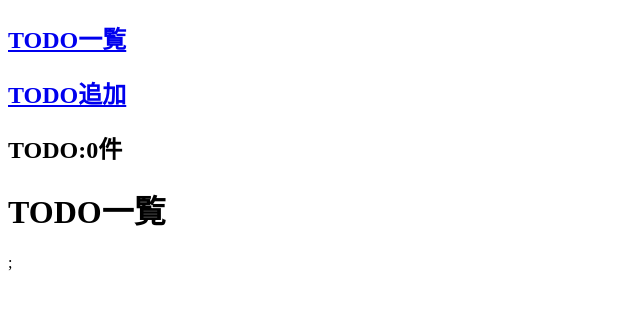
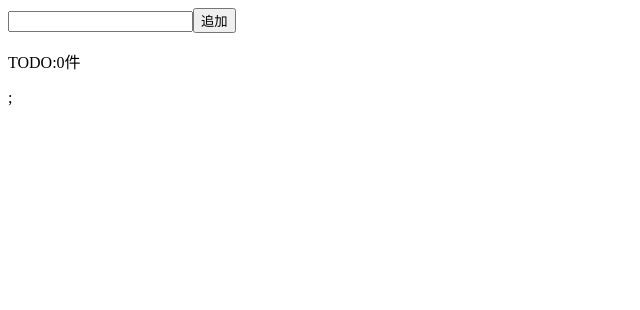
Before and after one commit to sasayu50202/study-redux, a Next.js app: page / in a window 1280 px wide. Shown: the top 310 px of the page, without its empty margins (0-640 px from the left). Built offline with nearby package versions, Linux system fonts and the light colour scheme.

Commit message:
Toolkitに書き換え

```diff
--- a/src/components/Header.tsx
+++ /dev/null
@@ -1,22 +0,0 @@
-import { RootState } from "@/state";
-import Link from "next/link";
-import { FC } from "react";
-import { useSelector } from "react-redux";
-
-export const Header: FC = () => {
-  const todos = useSelector((state: RootState) => state.todos);
-
-  return (
-    <header>
-      <nav>
-        <h2>
-          <Link href="/">TODO一覧</Link>
-        </h2>
-        <h2>
-          <Link href="/add">TODO追加</Link>
-        </h2>
-      </nav>
-      <h2>TODO:{todos.length}件</h2>
-    </header>
-  );
-};
--- a/src/pages/index.tsx
+++ b/src/pages/index.tsx
@@ -1,21 +1,29 @@
-import { Header } from "@/components/Header";
 import { RootState } from "@/state";
-import { toggleTodo } from "@/state/todos";
+import { addTodo, toggleTodo } from "@/state/todos";
 import { Todo } from "@/types";
 import { NextPage } from "next";
+import { ComponentProps } from "react";
 import { useDispatch, useSelector } from "react-redux";
 
 const Home: NextPage = () => {
   const todos = useSelector((state: RootState) => state.todos);
   const dispatch = useDispatch();
   const toggleIsDone = (id: Todo["id"]) => {
-    dispatch(toggleTodo(id));
+    dispatch(toggleTodo({ id }));
   };
-
+  const handleSubmit: ComponentProps<"form">["onSubmit"] = (e) => {
+    e.preventDefault();
+    const text: string = e.currentTarget.text.value;
+    dispatch(addTodo({ text }));
+    e.currentTarget.reset();
+  };
   return (
     <div>
-      <Header />
-      <h1>TODO一覧</h1>
+      <form onSubmit={handleSubmit}>
+        <input type="text" name="text" autoComplete="off" required />
+        <button>追加</button>
+      </form>
+      <p>TODO:{todos.length}件</p>
       {todos.map((todo) => (
         <div key={todo.id}>
           <label>
--- a/src/state/index.ts
+++ b/src/state/index.ts
@@ -1,8 +1,10 @@
-import { combineReducers, legacy_createStore } from "redux";
 import { todosReducer } from "./todos";
+import { configureStore } from "@reduxjs/toolkit";
 
-export const store = legacy_createStore(
-  combineReducers({ todos: todosReducer })
-);
+export const store = configureStore({
+  reducer: {
+    todos: todosReducer,
+  },
+});
 
 export type RootState = ReturnType<typeof store.getState>;
--- a/src/state/todos.ts
+++ b/src/state/todos.ts
@@ -1,45 +1,31 @@
 import { Todo } from "@/types";
-import { Reducer } from "redux";
+import { createSlice, PayloadAction } from "@reduxjs/toolkit";
 
-const ADD_TODO = "ADD_TODO";
-const TOGGLE_TODO = "TOGGLE_TODO";
+const initialState: Todo[] = [];
 
-// action
-export const addTodo = (text: Todo["text"]) => {
-  return {
-    type: ADD_TODO,
-    payload: { text },
-  } as const;
-};
-export const toggleTodo = (id: Todo["id"]) => {
-  return {
-    type: TOGGLE_TODO,
-    payload: { id },
-  } as const;
-};
-type Action = ReturnType<typeof addTodo | typeof toggleTodo>;
-
-// reducer
-export const todosReducer: Reducer<Todo[], Action> = (state = [], action) => {
-  switch (action.type) {
-    case ADD_TODO: {
+const todosSlice = createSlice({
+  name: "todos",
+  initialState,
+  reducers: {
+    addTodo: (state, action: PayloadAction<Pick<Todo, "text">>) => {
       const newTodo = {
         id: state.length + 1,
         text: action.payload.text,
         isDone: false,
       };
       return [...state, newTodo];
-    }
-    case TOGGLE_TODO: {
-      return state.map((todo) => {
+    },
+    toggleTodo: (state, action: PayloadAction<Pick<Todo, "id">>) => {
+      const newState = state.map((todo) => {
         if (todo.id === action.payload.id) {
           return { ...todo, isDone: !todo.isDone };
         }
         return todo;
       });
-    }
-    default: {
-      return state;
-    }
-  }
-};
+      return newState;
+    },
+  },
+});
+
+export const { addTodo, toggleTodo } = todosSlice.actions;
+export const todosReducer = todosSlice.reducer;
```
Also changed, not shown: src/pages/add.tsx (deleted, +0 -26 lines), src/components/Add.tsx (added), src/components/Lis.tsx (added).
